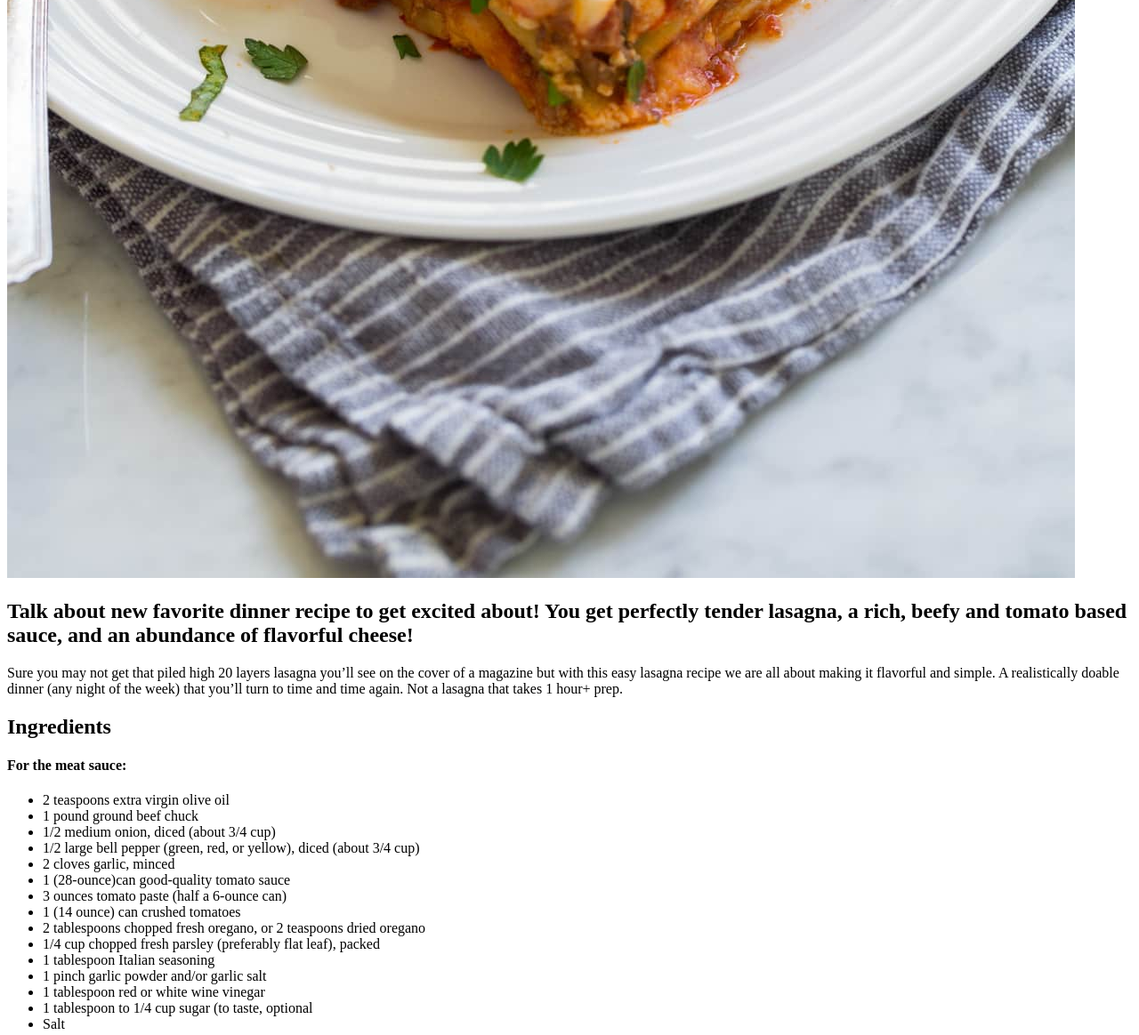
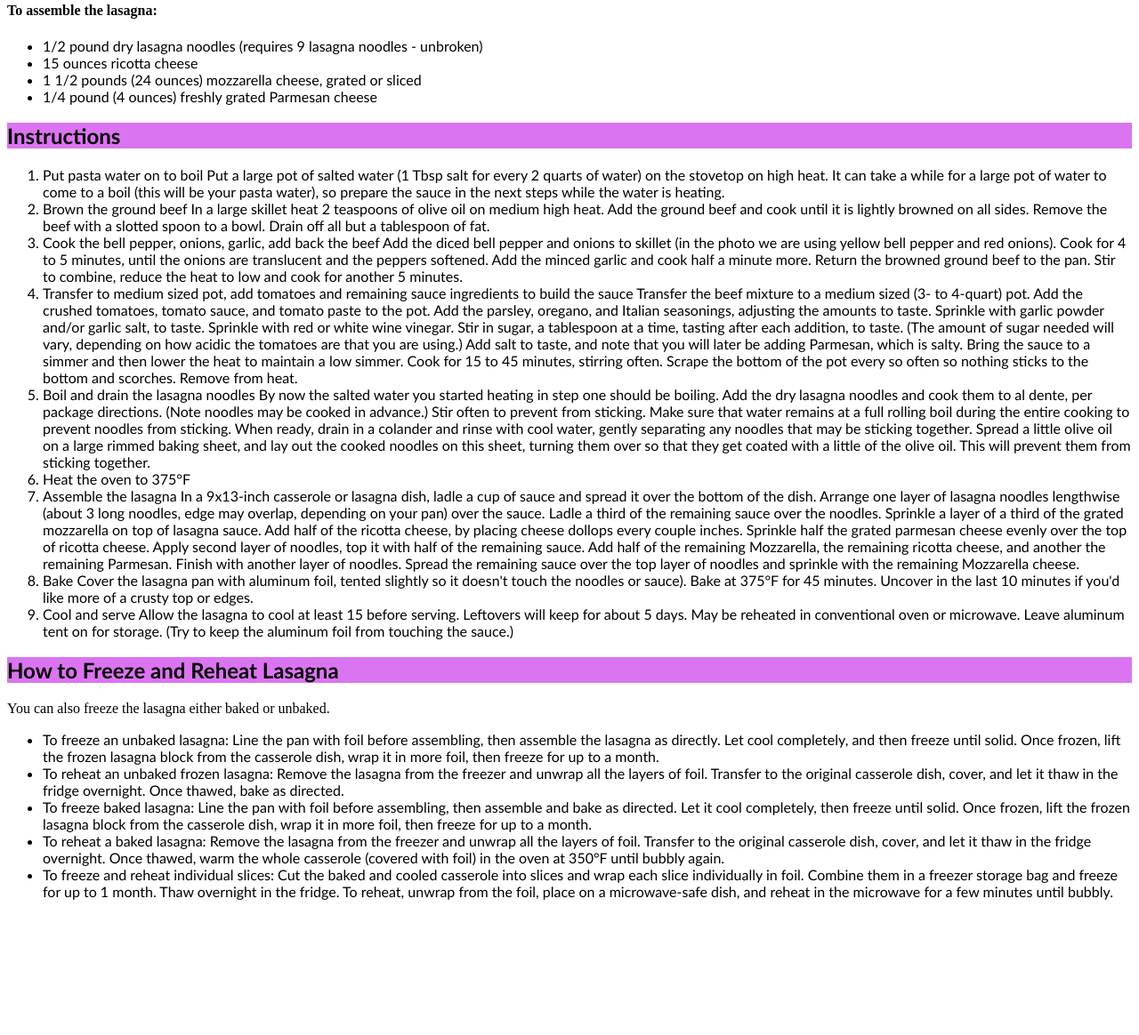
Before and after one commit to vinlawv/odin-recipes, a plain HTML site: page recipes/lasagna.html in a window 1280 px wide. Shown: the part 1230-2394 px from the top of the page at 89% size. After the commit the page ends 2258 px from the top, so only its background shows below. Drawn offline with Linux system fonts and the light colour scheme.

Commit message:
create css for lasagna.html, fix img size on taco.html

```diff
--- a/recipes/lasagna.html
+++ b/recipes/lasagna.html
@@ -3,20 +3,21 @@
     <head>
         <meta charset="utf-8">
         <title>Odin Recipes</title>
+        <link rel="stylesheet" href="../style.css">
     </head>
     <body>
-        <h1>Simple Lasagna Recipe</h1>
-        <img src="../img/lasagna.jpg" alt="White plate with slice of lasagna">
-        <h2>Talk about new favorite dinner recipe to get excited about! You get perfectly
+        <h1 class="heading">Simple Lasagna Recipe</h1>
+        <img class="img" src="../img/lasagna.jpg" alt="White plate with slice of lasagna">
+        <h2 id="lasagna-main">Talk about new favorite dinner recipe to get excited about! You get perfectly
             tender lasagna, a rich, beefy and tomato based sauce, and an abundance of flavorful
             cheese!</h2>
-        <p>Sure you may not get that piled high 20 layers lasagna you’ll see on the cover of a
+        <p class="body">Sure you may not get that piled high 20 layers lasagna you’ll see on the cover of a
             magazine but with this easy lasagna recipe we are all about making it flavorful and
             simple. A realistically doable dinner (any night of the week) that you’ll turn to
             time and time again. Not a lasagna that takes 1 hour+ prep.</p>
-        <h2>Ingredients</h2>
+        <h2 id="lasagna-main">Ingredients</h2>
         <h4>For the meat sauce:</h4>
-        <ul>
+        <ul class="body">
             <li>2 teaspoons extra virgin olive oil</li>
             <li>1 pound ground beef chuck</li>
             <li>1/2 medium onion, diced (about 3/4 cup)</li>
@@ -34,14 +35,14 @@
             <li>Salt</li>
         </ul>
         <h4>To assemble the lasagna:</h4>
-        <ul>
+        <ul class="body">
             <li>1/2 pound dry lasagna noodles (requires 9 lasagna noodles - unbroken)</li>
             <li>15 ounces ricotta cheese</li>
             <li>1 1/2 pounds (24 ounces) mozzarella cheese, grated or sliced</li>
             <li>1/4 pound (4 ounces) freshly grated Parmesan cheese</li>
         </ul>
-        <h2>Instructions</h2>
-        <ol>
+        <h2 id="lasagna-main">Instructions</h2>
+        <ol class="body">
             <li>Put pasta water on to boil
                 Put a large pot of salted water (1 Tbsp salt for every 2 quarts of water) on the stovetop on high heat. It can take a while for a large pot of water to come to a boil (this will be your pasta water), so prepare the sauce in the next steps while the water is heating.</li>
             <li>Brown the ground beef
@@ -88,9 +89,9 @@
             <li>Cool and serve
                 Allow the lasagna to cool at least 15 before serving. Leftovers will keep for about 5 days. May be reheated in conventional oven or microwave. Leave aluminum tent on for storage. (Try to keep the aluminum foil from touching the sauce.)</li>
         </ol>
-        <h4>How to Freeze and Reheat Lasagna</h4>
+        <h2 id="lasagna-main">How to Freeze and Reheat Lasagna</h2>
         <p>You can also freeze the lasagna either baked or unbaked.</p>
-        <ul>
+        <ul class="body">
             <li>To freeze an unbaked lasagna: Line the pan with foil before assembling, then assemble the lasagna as directly. Let cool completely, and then freeze until solid. Once frozen, lift the frozen lasagna block from the casserole dish, wrap it in more foil, then freeze for up to a month.</li>
             <li>To reheat an unbaked frozen lasagna: Remove the lasagna from the freezer and unwrap all the layers of foil. Transfer to the original casserole dish, cover, and let it thaw in the fridge overnight. Once thawed, bake as directed.</li>
             <li>To freeze baked lasagna: Line the pan with foil before assembling, then assemble and bake as directed. Let it cool completely, then freeze until solid. Once frozen, lift the frozen lasagna block from the casserole dish, wrap it in more foil, then freeze for up to a month.</li>
--- a/style.css
+++ b/style.css
@@ -22,6 +22,13 @@
 
 #tacos-main {
     background-color: rgb(112, 245, 183);
+    color:black;
+    font-size: 22;
+    font-family:'Trebuchet MS', 'Lucida Sans Unicode', 'Lucida Grande', 'Lucida Sans', Arial, sans-serif
+}
+
+#lasagna-main {
+    background-color: rgb(219, 116, 240);
     color:black;
     font-size: 22;
     font-family:'Trebuchet MS', 'Lucida Sans Unicode', 'Lucida Grande', 'Lucida Sans', Arial, sans-serif
```
Also changed, not shown: recipes/taco.html (+2 -2 lines).
